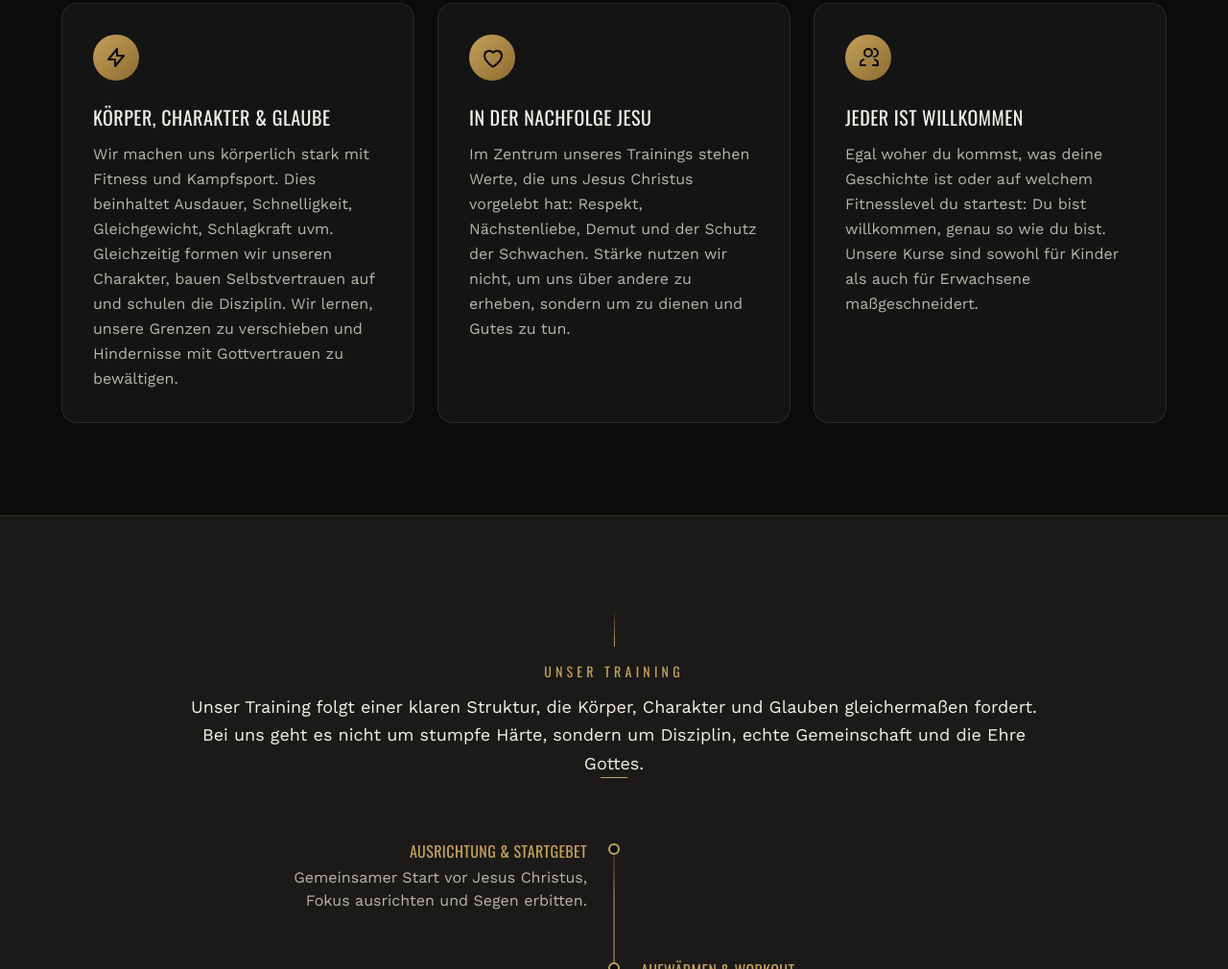
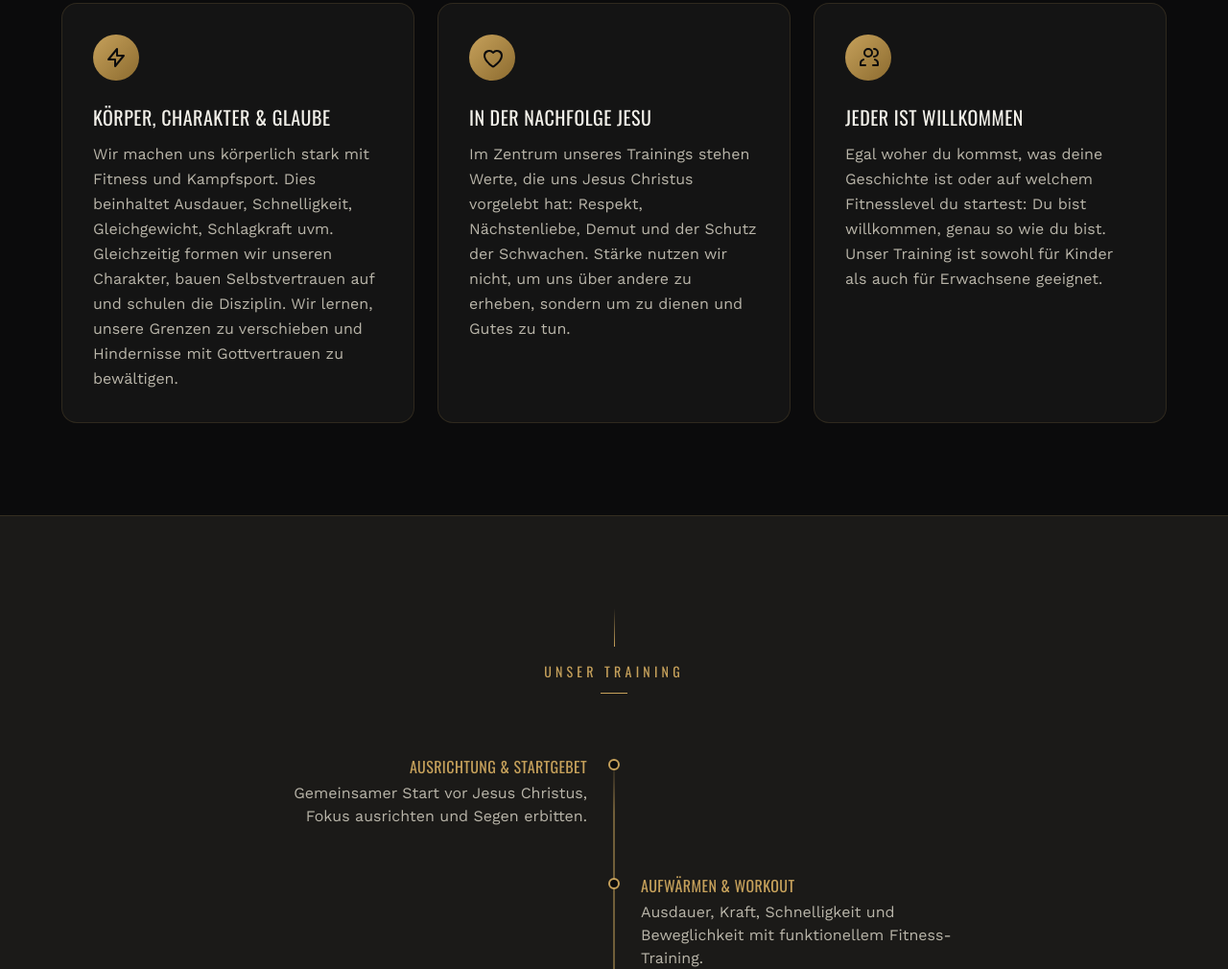
Before and after one commit to AguilaRVR4031/christlichekampfsportschule, a plain HTML site: page index.html in a window 1280 px wide. Shown: the part 1186-2196 px from the top of the page at 96% size. Drawn offline with nearby package versions, Linux system fonts and the light colour scheme.

Commit message:
index.html
Updated text to clarify the training description and adjusted wording for inclusivity.

```diff
--- a/index.html
+++ b/index.html
@@ -235,7 +235,7 @@
       </div>
       <h3 class="font-display text-xl uppercase tracking-wide text-bone mb-3">Jeder ist willkommen</h3>
       <p class="text-[var(--bone-dim)] leading-relaxed">
-        Egal woher du kommst, was deine Geschichte ist oder auf welchem Fitnesslevel du startest: Du bist willkommen, genau so wie du bist. Unsere Kurse sind sowohl für Kinder als auch für Erwachsene maßgeschneidert.
+        Egal woher du kommst, was deine Geschichte ist oder auf welchem Fitnesslevel du startest: Du bist willkommen, genau so wie du bist. Unser Training ist sowohl für Kinder als auch für Erwachsene geeignet.
       </p>
     </div>
   </div>
@@ -245,9 +245,6 @@
 <section id="training" class="py-24 px-6 bg-panel-2 border-y border-[rgba(198,161,91,0.15)]">
   <div class="max-w-4xl mx-auto text-center divider-cross">
     <p class="font-display uppercase tracking-[0.3em] text-gold text-xs md:text-sm mb-3">Unser Training</p>
-    <p class="text-lg leading-relaxed text-bone">
-      Unser Training folgt einer klaren Struktur, die Körper, Charakter und Glauben gleichermaßen fordert. Bei uns geht es nicht um stumpfe Härte, sondern um Disziplin, echte Gemeinschaft und die Ehre Gottes.
-    </p>
   </div>
 
   <!-- Timeline -->
```
